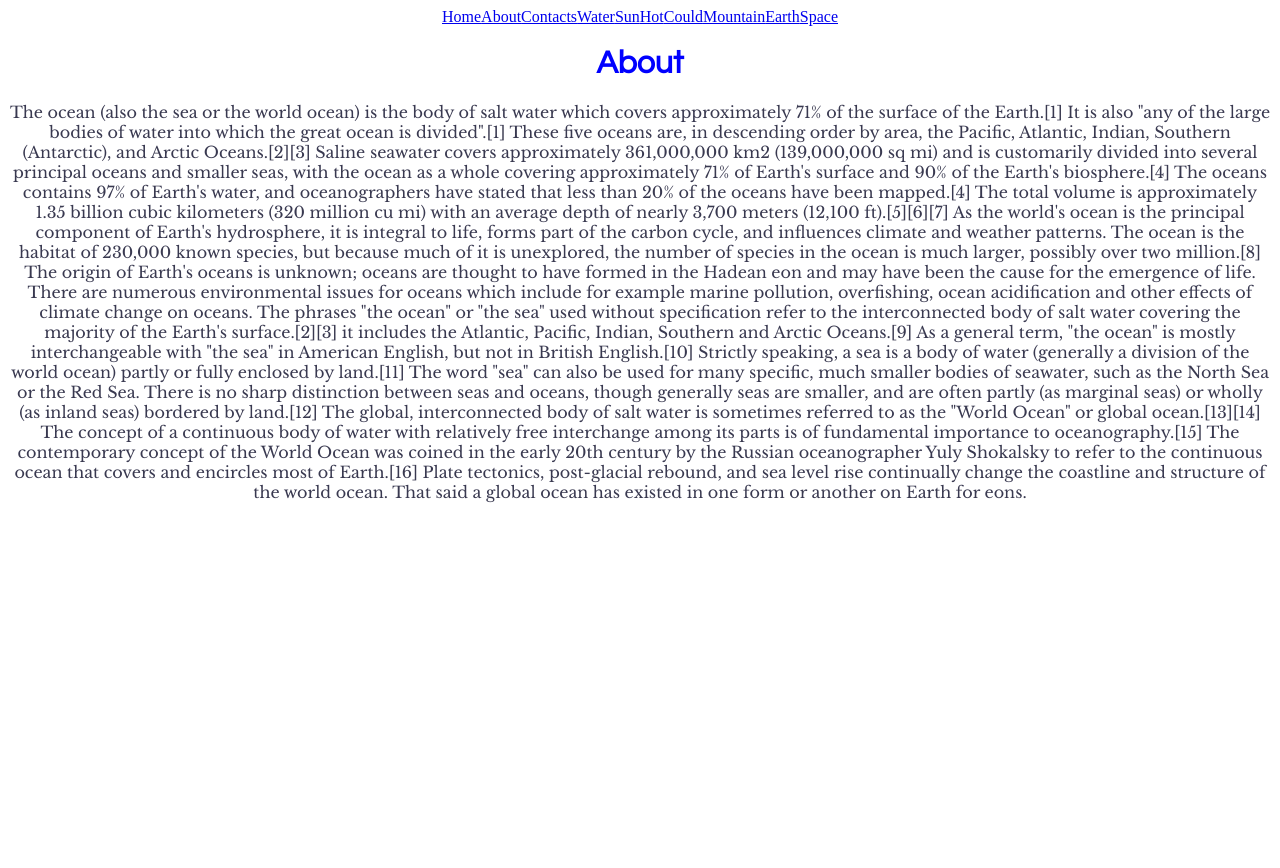
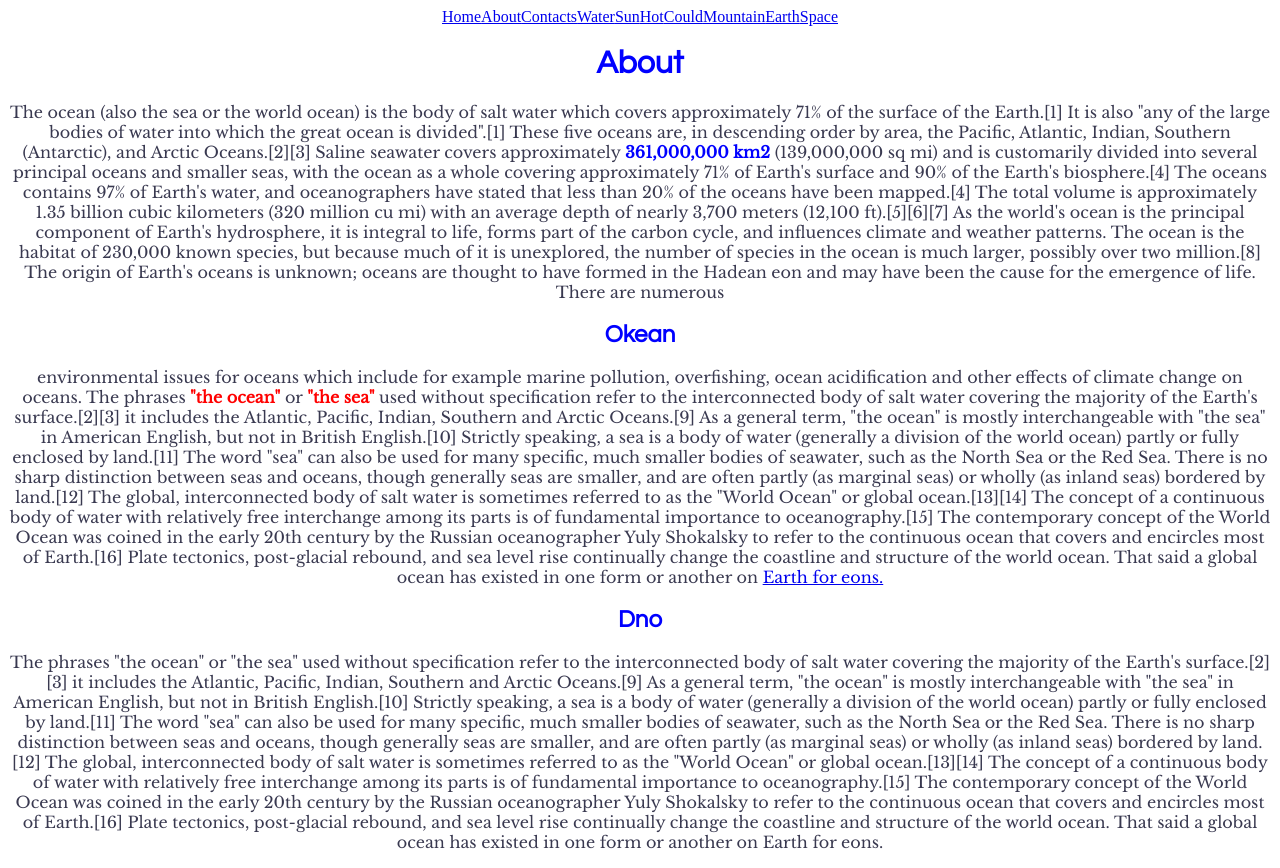
Before and after one commit to Aimarall/router-example, a React (Create React App) app: page /about in a window 1280 px wide. Before the commit the page ends 800 px from the top, so only its background shows below. Built offline with nearby package versions, Linux system fonts and the light colour scheme.

Commit message:
added tag strong to text

```diff
--- a/src/App.css
+++ b/src/App.css
@@ -5,10 +5,19 @@ h1 {
   font-family: 'Questrial', sans-serif;
   color: blue;
 }
+h2 {
+  font-family: 'Questrial', sans-serif;
+  color: blue;
+}
 p {
   font-family: 'Libre Baskerville', serif;
   color: rgb(57, 57, 80);
-
+}
+.Paragraphs {
+  color: red;
+}
+strong {
+  color: blue;
 }
 .Navigations {
   line-height: none;
--- a/src/components/About/About.js
+++ b/src/components/About/About.js
@@ -8,9 +8,20 @@ const About = ({ }) => {
       <h1>About</h1>
       <p>
         The ocean (also the sea or the world ocean) is the body of salt water which covers approximately 71% of the surface of the Earth.[1] It is also "any of the large bodies of water into which the great ocean is divided".[1] These five oceans are, in descending order by area, the Pacific, Atlantic, Indian, Southern (Antarctic), and Arctic Oceans.[2][3]
-        Saline seawater covers approximately 361,000,000 km2 (139,000,000 sq mi) and is customarily divided into several principal oceans and smaller seas, with the ocean as a whole covering approximately 71% of Earth's surface and 90% of the Earth's biosphere.[4] The oceans contains 97% of Earth's water, and oceanographers have stated that less than 20% of the oceans have been mapped.[4] The total volume is approximately 1.35 billion cubic kilometers (320 million cu mi) with an average depth of nearly 3,700 meters (12,100 ft).[5][6][7]
+        Saline seawater covers approximately <strong>361,000,000 km2</strong>  (139,000,000 sq mi) and is customarily divided into several principal oceans and smaller seas, with the ocean as a whole covering approximately 71% of Earth's surface and 90% of the Earth's biosphere.[4] The oceans contains 97% of Earth's water, and oceanographers have stated that less than 20% of the oceans have been mapped.[4] The total volume is approximately 1.35 billion cubic kilometers (320 million cu mi) with an average depth of nearly 3,700 meters (12,100 ft).[5][6][7]
         As the world's ocean is the principal component of Earth's hydrosphere, it is integral to life, forms part of the carbon cycle, and influences climate and weather patterns. The ocean is the habitat of 230,000 known species, but because much of it is unexplored, the number of species in the ocean is much larger, possibly over two million.[8] The origin of Earth's oceans is unknown; oceans are thought to have formed in the Hadean eon and may have been the cause for the emergence of life.
-        There are numerous environmental issues for oceans which include for example marine pollution, overfishing, ocean acidification and other effects of climate change on oceans.
+        There are numerous
+        </p>
+      <h2>Okean</h2>
+      <p>
+        environmental issues for oceans which include for example marine pollution, overfishing, ocean acidification and other effects of climate change on oceans.
+        The phrases<strong className="Paragraphs"> "the ocean"</strong> or <strong className="Paragraphs"> "the sea" </strong> used without specification refer to the interconnected body of salt water covering the majority of the Earth's surface.[2][3] it includes the Atlantic, Pacific, Indian, Southern and Arctic Oceans.[9] As a general term, "the ocean" is mostly interchangeable with "the sea" in American English, but not in British English.[10] Strictly speaking, a sea is a body of water (generally a division of the world ocean) partly or fully enclosed by land.[11] The word "sea" can also be used for many specific, much smaller bodies of seawater, such as the North Sea or the Red Sea. There is no sharp distinction between seas and oceans, though generally seas
+        are smaller, and are often partly (as marginal seas) or wholly (as inland seas) bordered by land.[12]
+        The global, interconnected body of salt water is sometimes referred to as the "World Ocean" or global ocean.[13][14] The concept of a continuous body of water with relatively free interchange among its parts is of fundamental importance to oceanography.[15] The contemporary concept of the World Ocean was coined in the early 20th century by the Russian oceanographer Yuly Shokalsky to refer to the continuous ocean that covers and encircles most of Earth.[16] Plate tectonics, post-glacial rebound, and sea level rise continually change the coastline and structure of the world ocean. That said a
+        global ocean has existed in one form or another on <a href="/">Earth for eons.</a>
+      </p>
+      <h2>Dno</h2>
+      <p>
         The phrases "the ocean" or "the sea" used without specification refer to the interconnected body of salt water covering the majority of the Earth's surface.[2][3] it includes the Atlantic, Pacific, Indian, Southern and Arctic Oceans.[9] As a general term, "the ocean" is mostly interchangeable with "the sea" in American English, but not in British English.[10] Strictly speaking, a sea is a body of water (generally a division of the world ocean) partly or fully enclosed by land.[11] The word "sea" can also be used for many specific, much smaller bodies of seawater, such as the North Sea or the Red Sea. There is no sharp distinction between seas and oceans, though generally seas
         are smaller, and are often partly (as marginal seas) or wholly (as inland seas) bordered by land.[12]
         The global, interconnected body of salt water is sometimes referred to as the "World Ocean" or global ocean.[13][14] The concept of a continuous body of water with relatively free interchange among its parts is of fundamental importance to oceanography.[15] The contemporary concept of the World Ocean was coined in the early 20th century by the Russian oceanographer Yuly Shokalsky to refer to the continuous ocean that covers and encircles most of Earth.[16] Plate tectonics, post-glacial rebound, and sea level rise continually change the coastline and structure of the world ocean. That said a
```
